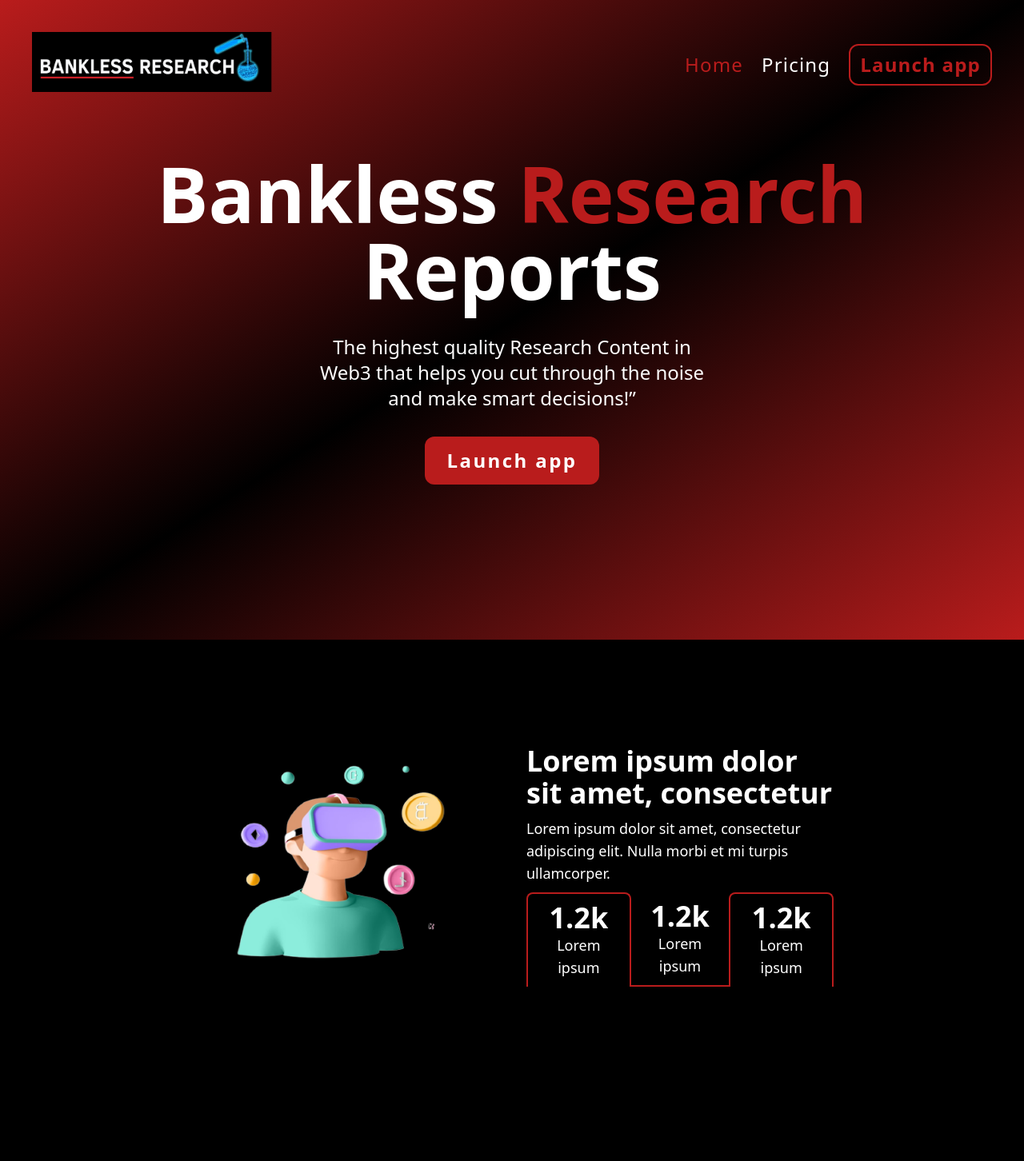
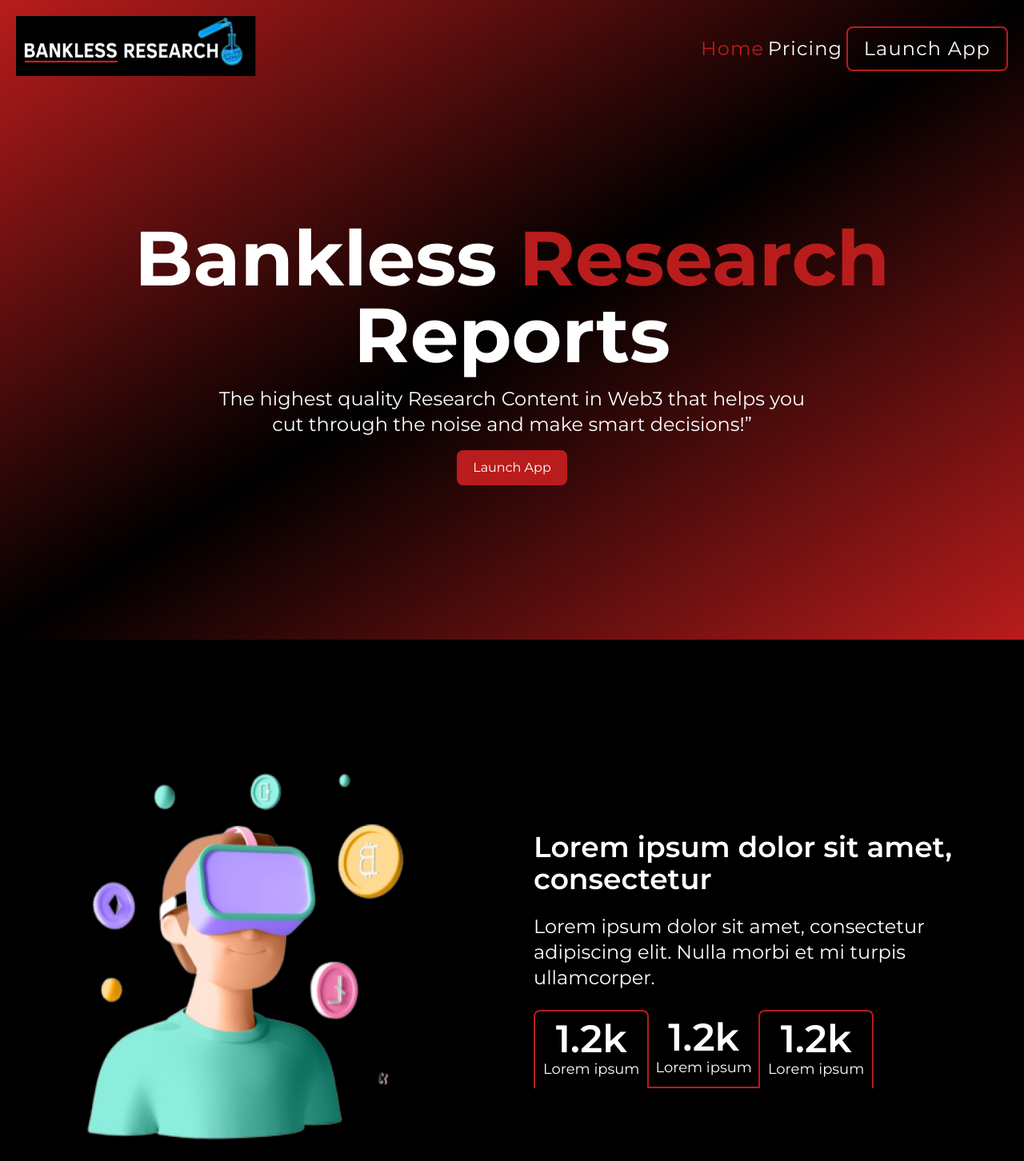
Before and after one commit to Bankless-Africa/bankless-report-app, a Next.js app: page / in a window 1280 px wide. Shown: the top 1452 px of the page at 80% size. Built offline with nearby package versions, Linux system fonts and the light colour scheme.

Commit message:
suprememods

```diff
--- a/components/Community.tsx
+++ b/components/Community.tsx
@@ -2,26 +2,28 @@
 
 function Community() {
   return (
-    <div className="w-full min-h-full bg-black flex justify-center px-1 sm:px-5 py-20">
-      <div className="max-w-4xl xl:max-w-6xl flex flex-col md:flex-row justify-center items-center space-x-5">
-        <div>
-          <Image src={"/meta.png"} width={400} height={400} />
+    <div className="w-full relative h-screen bg-black">
+      <div className="w-full h-full flex p-5 space-x-5">
+        <div className="w-full flex-1 relative">
+          <Image src={"/meta.png"} layout="fill" />
         </div>
-        <div className="max-w-sm space-y-2.5 text-white">
-          <h1 className="text-4xl font-semibold">Lorem ipsum dolor sit amet, consectetur</h1>
-          <p className="xl:text-lg">Lorem ipsum dolor sit amet, consectetur adipiscing elit. Nulla morbi et mi turpis ullamcorper.</p>
+        <div className="flex-1 flex flex-col w-full items-center justify-center">
+          <div className="space-y-6 text-white max-w-xl">
+            <h3 className="text-4xl font-semibold">Lorem ipsum dolor sit amet, consectetur</h3>
+            <p className="text-2xl">Lorem ipsum dolor sit amet, consectetur adipiscing elit. Nulla morbi et mi turpis ullamcorper.</p>
             <div className="flex">
               <div className="border-2 border-red-700 rounded-lg rounded-b-none border-b-0 p-2.5 text-center">
-              <h1 className="text-4xl font-semibold">1.2k</h1>
+                <h2 className="text-5xl font-semibold">1.2k</h2>
                 <p className="text-xs xl:text-lg">Lorem ipsum </p>
               </div>
               <div className="border-2 border-red-700 rounded-b-none border-l-0 p-2.5 border-t-0 border-r-0 -ml-0.5 text-center">
-              <h1 className="text-4xl font-semibold">1.2k</h1>
+                <h1 className="text-5xl font-semibold">1.2k</h1>
                 <p className="text-xs xl:text-lg">Lorem ipsum </p>
               </div>
               <div className="border-2 border-red-700 rounded-lg rounded-b-none border-b-0 p-2.5 -ml-0.5 text-center">
-              <h1 className="text-4xl font-semibold">1.2k</h1>
+                <h1 className="text-5xl font-semibold">1.2k</h1>
                 <p className="text-xs xl:text-lg">Lorem ipsum </p>
+              </div>
             </div>
           </div>
         </div>
@@ -31,3 +33,13 @@
 }
 
 export default Community
+
+
+/**
+ *
+ *
+ *
+ * <div className="max-w-4xl xl:max-w-6xl flex flex-col md:flex-row justify-center items-center space-x-5">
+
+      </div>
+ */
--- a/components/Hero.tsx
+++ b/components/Hero.tsx
@@ -2,17 +2,16 @@
 
 const Hero = () => {
     return(
-        <div className="relative min-h-screen">
-            <div className="absolute inset-x-0 top-0 bottom-0 bg-gradient-to-br from-red-700 via-black to-red-700
-                flex flex-col justify-center items-center space-y-5 sm:space-y-0">
-                <div className="top-0 absolute inset-x-0">
-                    <Navbar />
-                </div>
-                <div className="flex justify-center px-2.5 lg:p-0 space-y-5 sm:space-y-0">
-                    <div className="max-w-4xl xl:max-w-6xl text-center text-white space-y-4 xl:space-y-8 flex flex-col items-center">
-                        <h1 className="text-4xl md:text-5xl lg:text-8xl font-bold">Bankless <span className="text-red-700">Research</span> Reports</h1>
-                        <p className="max-w-lg text-lg xl:text-2xl">The highest quality Research Content in Web3 that helps you cut through the noise and make smart decisions!”</p>
-                        <button className="bg-red-700 text-white tracking-widest font-semibold py-3.5 px-7 rounded-xl xl:text-2xl">Launch app</button>
+        <div className="relative min-h-screen md:h-screen p-5 bg-gradient-to-br from-red-700 via-black to-red-700">
+            <div className="w-full text-white flex flex-col items-center h-full">
+                <Navbar />
+                <div className="flex flex-col justify-center items-center h-full w-full py-4">
+                    <div className="max-w-5xl w-full text-center space-y-4 flex flex-col justify-center items-center">
+                        <h1 className="text-4xl sm:text-8xl font-bold">Bankless <span className="text-red-700">Research</span> Reports</h1>
+                        <div className="max-w-3xl">
+                            <p className="text-lg sm:text-2xl">The highest quality Research Content in Web3 that helps you cut through the noise and make smart decisions!”</p>
+                        </div>
+                        <button className="bg-red-700 px-5 py-2.5 text-white rounded-lg">Launch App</button>
                     </div>
                 </div>
             </div>
--- a/components/Navbar.tsx
+++ b/components/Navbar.tsx
@@ -3,14 +3,14 @@
 
 const Navbar = () => {
     return(
-        <div className="flex flex-col md:flex-row justify-between items-center p-10 space-y-5 sm:space-y-0">
+        <div className="flex flex-col md:flex-row justify-between items-center space-y-5 sm:space-y-0 w-full">
             <div>
                 <Image src={"/banklesslogo.png"} width={300} height={75} />
             </div>
             <div className="lg:text-xl xl:text-2xl xl:max-w-sm tracking-wider flex w-full sm:max-w-xs justify-between items-center flex-1">
                 <Link href="/"><a className="text-red-700">Home</a></Link>
                 <Link href="/"><a className="hover:text-red-700 text-white">Pricing</a></Link>
-                <button className="text-red-700 border-2 border-red-700 font-semibold py-2 px-3 rounded-xl">Launch app</button>
+                <button className="px-5 py-2.5 text-white rounded-lg border-red-700 border-2">Launch App</button>
             </div>
         </div>
     )
--- a/components/Solution.tsx
+++ b/components/Solution.tsx
@@ -29,7 +29,7 @@
         <div className="max-w-4xl xl:max-w-6xl flex flex-col lg:flex-row justify-between space-x-5 xl:py-10">
             <div className="flex-1 flex flex-col items-start justify-start text-left space-y-2 xl:space-y-5">
                 <h2 className="text-3xl xl:text-5xl font-semibold">What Solution is Bankless Research giving?</h2>
-                <p className="text-lg xl:text-3xl">A research report that makes navigating Web3 feel easy again</p>
+                <p className="text-sm xl:text-lg">A research report that makes navigating Web3 feel easy again</p>
                 <Image src={"/solution.png"} width={350} height={300} />
             </div>
             <div className="max-w-md space-y-2">
--- a/styles/globals.css
+++ b/styles/globals.css
@@ -1,3 +1,5 @@
+@import url('https://fonts.googleapis.com/css2?family=Montserrat:ital,wght@0,300;0,400;0,500;0,600;0,700;0,800;0,900;1,300;1,400;1,500;1,600;1,700;1,800;1,900&display=swap');
+
 @tailwind base;
 @tailwind components;
 @tailwind utilities;
--- a/tailwind.config.js
+++ b/tailwind.config.js
@@ -6,6 +6,9 @@
   ],
   theme: {
     extend: {},
+    fontFamily: {
+      sans: ['Montserrat', 'sans-serif']
+    }
   },
   plugins: [
     require("daisyui"),
```
Lines whose indentation alone changed are shown as unchanged.
